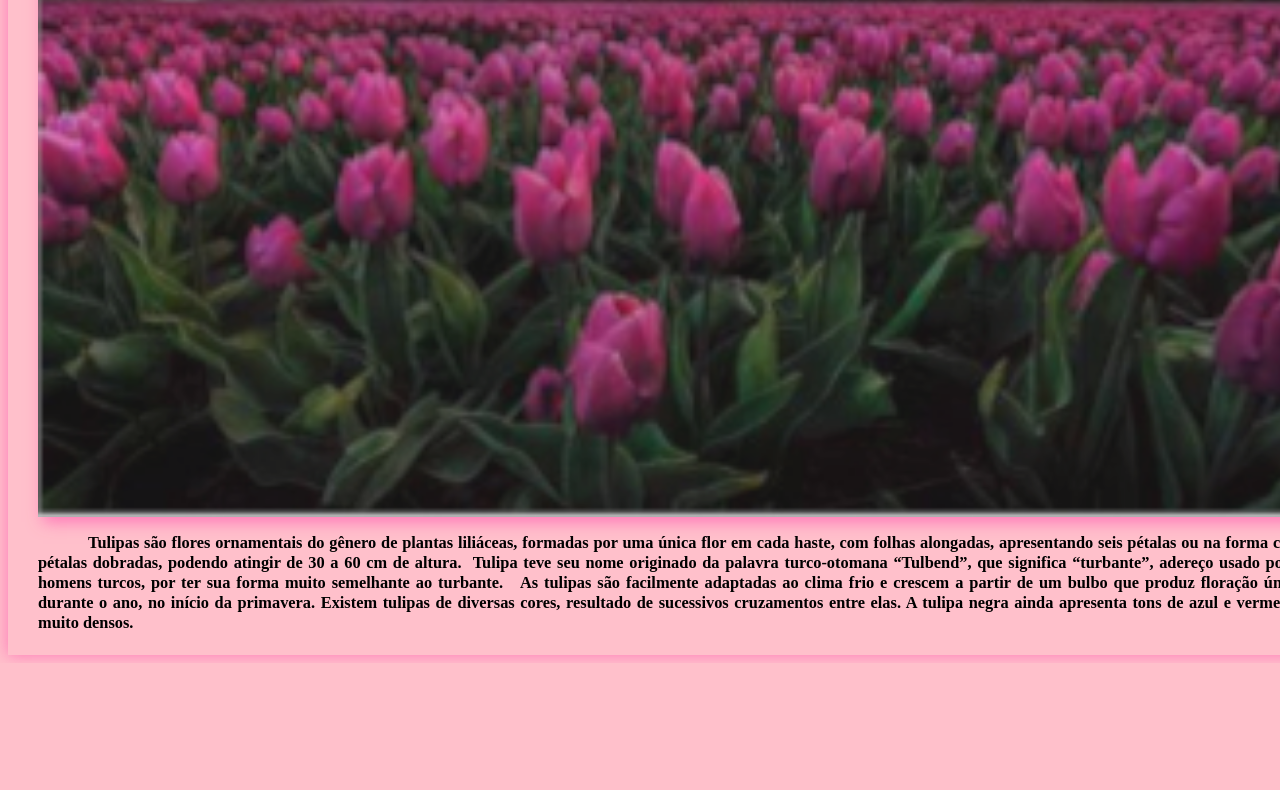
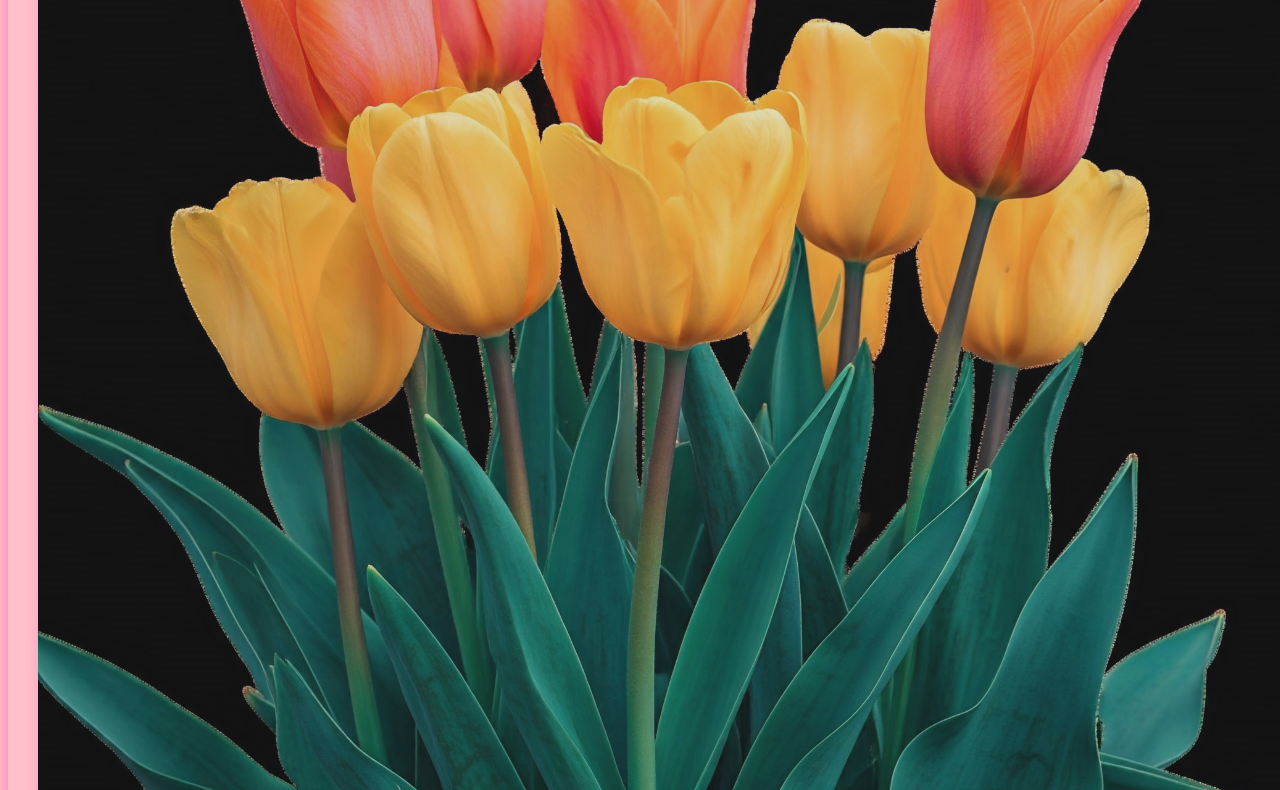
Before and after one commit to Lusquinh4/Tulipas-mobile, a plain HTML site: page index.html in a window 1280 px wide. Shown: the part 263-1053 px from the top of the page. Before the commit the page ends 926 px from the top, so only its background shows below. Drawn offline with Linux system fonts and the light colour scheme; a web font is replaced by a local one.

Commit message:
Update index.html

```diff
--- a/index.html
+++ b/index.html
@@ -24,7 +24,7 @@
 
 
     <figure class="titulo">
-      <img id="img-principal" src="imagem-titulo70.jpg"/>
+      <img id="img-principal" src="1729593621063.png"/>
       <figcaption>
         <h1>Tulipas</h1>
         <h2 id="subtitulo">A flor mais bela já descoberta</h2>
```
